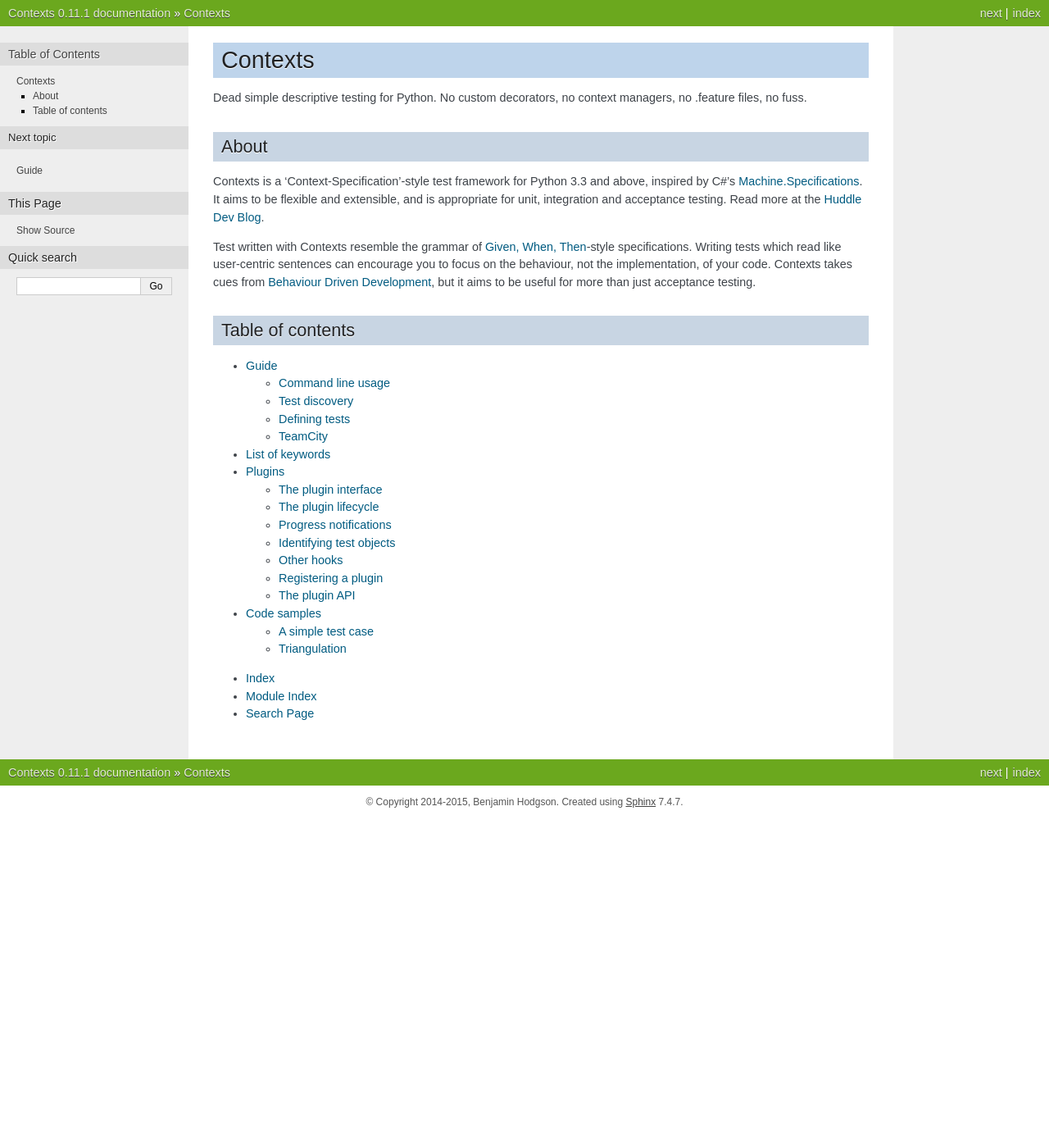
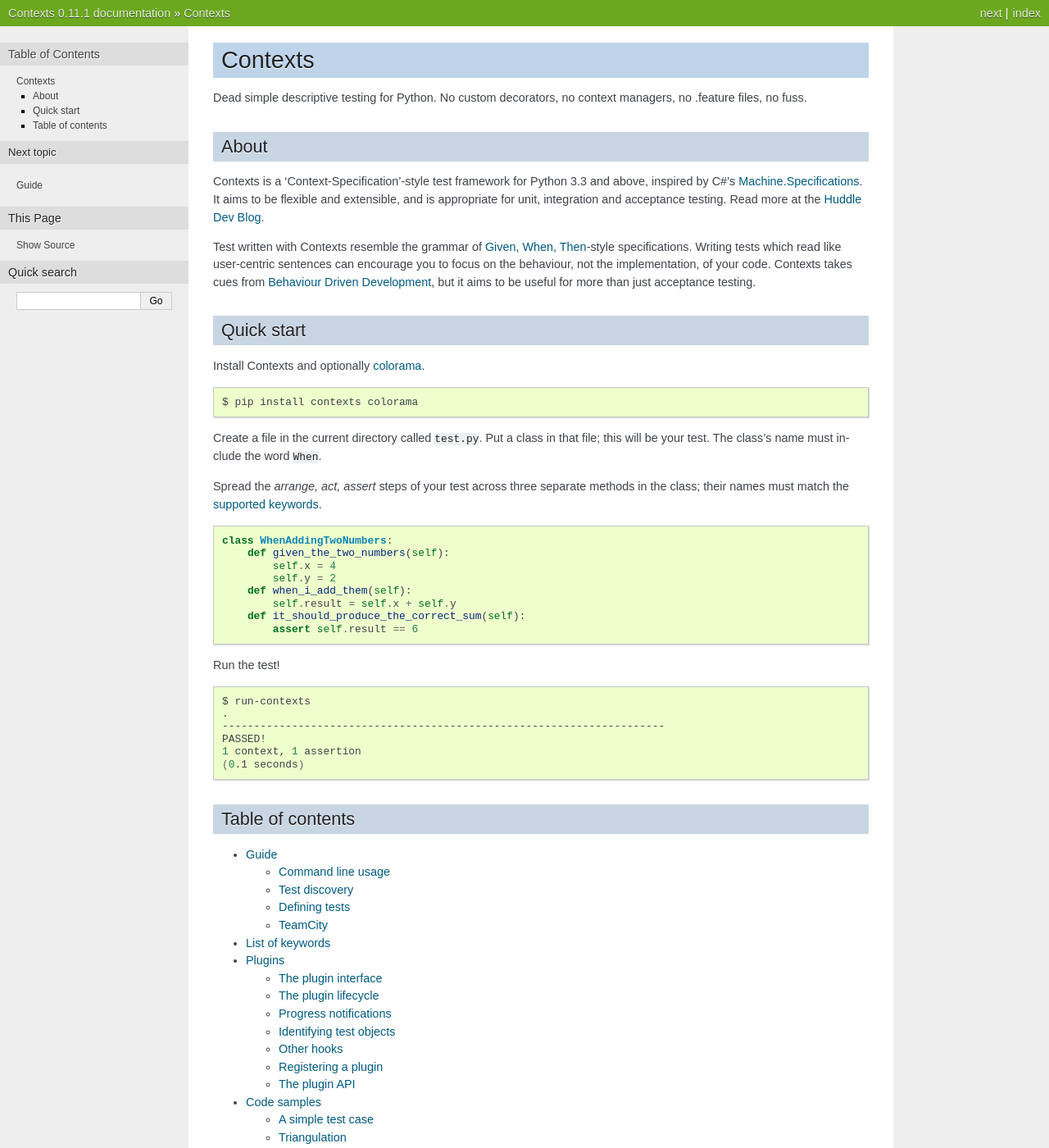
Before and after one commit to benjamin-hodgson/Contexts, a Sphinx documentation site: the page built from doc/index.rst, in a window 1280 px wide and 1400 px high. Shown: the whole window at 82% size. Built offline with Sphinx 7.4.7, drawn with Linux system fonts in a browser that asks for light colours.

Commit message:
Add quick start paragraph to docs

```diff
--- a/doc/guide.rst
+++ b/doc/guide.rst
@@ -261,6 +261,7 @@ run will be reported as a separate suite.
 Contexts reports failures to TeamCity along with any stack traces, and also captures and
 reports any activity on stdout and stderr.
 
+.. _keywords:
 List of keywords
 ================
 
--- a/doc/index.rst
+++ b/doc/index.rst
@@ -19,6 +19,42 @@ focus on the behaviour, not the implementation, of your code.
 Contexts takes cues from `Behaviour Driven Development <http://dannorth.net/introducing-bdd/>`_,
 but it aims to be useful for more than just acceptance testing.
 
+Quick start
+-----------
+
+Install Contexts and optionally `colorama <https://pypi.python.org/pypi/colorama>`_.
+
+.. code-block:: bash
+
+    $ pip install contexts colorama
+
+Create a file in the current directory called ``test.py``. Put a class in that file; this will be your test. The class's name must include the word ``When``.
+
+Spread the *arrange, act, assert* steps of your test across three separate methods in the class; their names must match the :ref:`supported keywords <keywords>`.
+
+::
+
+    class WhenAddingTwoNumbers:
+        def given_the_two_numbers(self):
+            self.x = 4
+            self.y = 2
+        def when_i_add_them(self):
+            self.result = self.x + self.y
+        def it_should_produce_the_correct_sum(self):
+            assert self.result == 6
+
+
+Run the test!
+
+.. code-block:: bash
+
+    $ run-contexts
+    .
+    ----------------------------------------------------------------------
+    PASSED!
+    1 context, 1 assertion
+    (0.1 seconds)
+
 
 Table of contents
 -----------------
```
Also changed, not shown: 1 other file.
